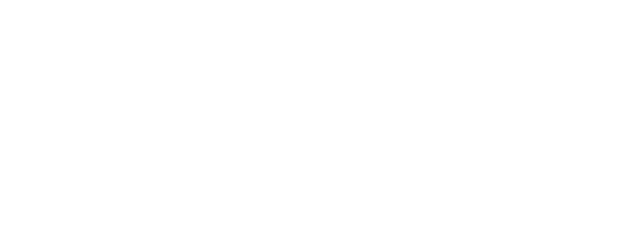
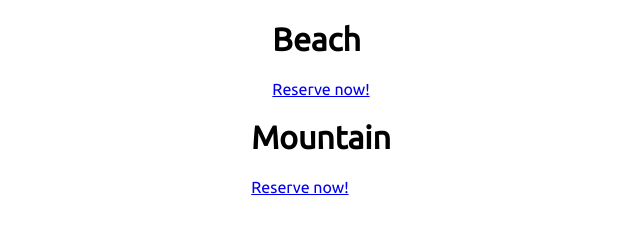
Before and after one commit to christinalorenzomontes/Split-Landing-Page, a plain HTML site: page index.html in a window 1280 px wide. Shown: the whole page, without its empty margins (319-959 px from the left). Drawn offline with Linux system fonts and the light colour scheme.

Commit message:
Add html

```diff
--- a/index.html
+++ b/index.html
@@ -9,7 +9,18 @@
     <title>Split Landing Page</title>
 </head>
 <body>
-
+    <div class="container">
+        <div class="split left">
+            <h1>Beach</h1>
+            <a href="#" class="btn">Reserve now!</a>
+        </div>
+    </div>
+    <div class="container">
+        <div class="split right">
+            <h1>Mountain</h1>
+            <a href="#" class="btn">Reserve now!</a>
+        </div>
+    </div>
     <script src="script.js"></script>
 </body>
 </html>
```
